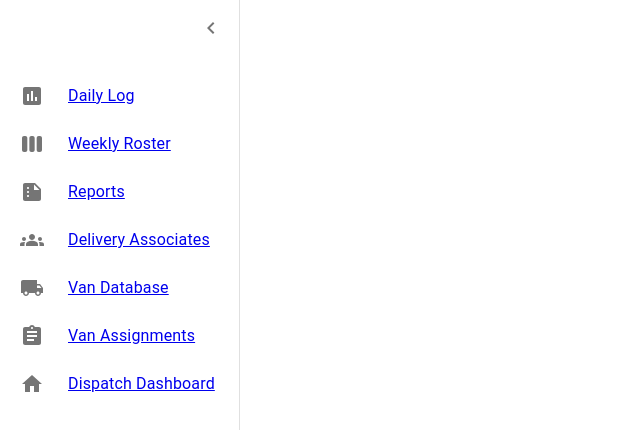
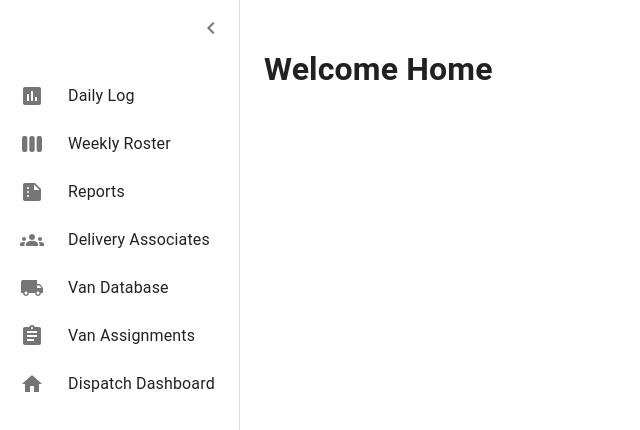
Before and after one commit to alexoserna/dsp-management-system, a React (Create React App) app: page / in a window 1280 px wide. Both pictures are taken after a click on the button "open drawer". Shown: the top 430 px of the page, without its empty margins (0-640 px from the left). Built offline with nearby package versions, Linux system fonts and the light colour scheme.

Commit message:
configured all the pages to appear to the left of the sidebar, added the router, changed to link types to NavLinks for inline changes

```diff
--- a/src/App.js
+++ b/src/App.js
@@ -1,7 +1,10 @@
 import './App.css';
 import React from 'react';
+
 import Sidebar from './components/SideBar';
 import { ThemeProvider, createTheme } from '@mui/material/styles';
+import { Box } from '@mui/system';
+
 import { Routes, Route, Outlet } from "react-router-dom";
 import Account from "./pages/Account";
 import Associates from "./pages/Associates";
@@ -15,7 +18,15 @@ import WeeklyRoster from "./pages/WeeklyRoster";
 function App() {
 
   return (
-    <div>
+    <Box sx={{ display: 'flex' }}>
+      <Sidebar />
+
+      <Box
+        sx={{
+          flex: 1,
+          padding: 3,
+        }}
+      >
         <Routes>
           <Route path="/" element={<Home />} />
           <Route path="Account" element={<Account />} />
@@ -26,11 +37,8 @@ function App() {
           <Route path="VanData" element={<VanData />} />
           <Route path="WeeklyRoster" element={<WeeklyRoster />} />
         </Routes>
-
-      <Sidebar />
-      <Outlet />
-
-    </div>
+      </Box>
+    </Box>
   );
 }
 
--- a/src/components/SideBar.js
+++ b/src/components/SideBar.js
@@ -15,7 +15,7 @@ import ReportIcon from '@mui/icons-material/Summarize';
 import ViewWeekIcon from '@mui/icons-material/ViewWeek';
 import AssessmentIcon from '@mui/icons-material/Assessment';
 import AccountCircleIcon from '@mui/icons-material/AccountCircle';
-import { Link } from "react-router-dom";
+import { NavLink } from 'react-router-dom';
 
 const drawerWidth = 240;
 
@@ -116,12 +116,13 @@ export default function Sidebar() {
             anchor: 'bottom',
           }}
         >
+
           <List>
   <ListItem disablePadding sx={{ display: 'block' }}>
-              <Link
-                to={"/DailyLog"}
-              >
     <ListItemButton
+      component={NavLink}
+      to="/DailyLog"
+      activeClassName="active" // Custom class name for the active link
       sx={{
         minHeight: 48,
         justifyContent: open ? 'initial' : 'center',
@@ -137,16 +138,22 @@ export default function Sidebar() {
       >
         <AssessmentIcon />
       </ListItemIcon>
-                  <ListItemText sx={{ opacity: open ? 1 : 0 }}>Daily Log</ListItemText>
+      <ListItemText
+        primary="Daily Log"
+        sx={{
+          opacity: open ? 1 : 0,
+          textDecoration: 'none',
+          color: 'inherit',
+        }}
+      />
     </ListItemButton>
-              </Link>
   </ListItem>
 
   <ListItem disablePadding sx={{ display: 'block' }}>
-              <Link
-                to={"/WeeklyRoster"}
-              >
     <ListItemButton
+      component={NavLink}
+      to="/WeeklyRoster"
+      activeClassName="active" // Custom class name for the active link
       sx={{
         minHeight: 48,
         justifyContent: open ? 'initial' : 'center',
@@ -162,16 +169,22 @@ export default function Sidebar() {
       >
         <ViewWeekIcon />
       </ListItemIcon>
-                  <ListItemText sx={{ opacity: open ? 1 : 0 }}>Weekly Roster</ListItemText>
+      <ListItemText
+        primary="Weekly Roster"
+        sx={{
+          opacity: open ? 1 : 0,
+          textDecoration: 'none',
+          color: 'inherit',
+        }}
+      />
     </ListItemButton>
-              </Link>
   </ListItem>
 
   <ListItem disablePadding sx={{ display: 'block' }}>
-              <Link
-                to={"/Reports"}
-              >
     <ListItemButton
+      component={NavLink}
+      to="/Reports"
+      activeClassName="active" // Custom class name for the active link
       sx={{
         minHeight: 48,
         justifyContent: open ? 'initial' : 'center',
@@ -187,16 +200,22 @@ export default function Sidebar() {
       >
         <ReportIcon />
       </ListItemIcon>
-                  <ListItemText sx={{ opacity: open ? 1 : 0 }}>Reports</ListItemText>
+      <ListItemText
+        primary="Reports"
+        sx={{
+          opacity: open ? 1 : 0,
+          textDecoration: 'none',
+          color: 'inherit',
+        }}
+      />
     </ListItemButton>
-              </Link>
   </ListItem>
 
   <ListItem disablePadding sx={{ display: 'block' }}>
-              <Link
-                to={"/Associates"}
-              >
     <ListItemButton
+      component={NavLink}
+      to="/Associates"
+      activeClassName="active" // Custom class name for the active link
       sx={{
         minHeight: 48,
         justifyContent: open ? 'initial' : 'center',
@@ -212,16 +231,22 @@ export default function Sidebar() {
       >
         <Groups />
       </ListItemIcon>
-                  <ListItemText sx={{ opacity: open ? 1 : 0 }}>Delivery Associates</ListItemText>
+      <ListItemText
+        primary="Delivery Associates"
+        sx={{
+          opacity: open ? 1 : 0,
+          textDecoration: 'none',
+          color: 'inherit',
+        }}
+      />
     </ListItemButton>
-              </Link>
   </ListItem>
 
   <ListItem disablePadding sx={{ display: 'block' }}>
-              <Link
-                to={"/VanData"}
-              >
     <ListItemButton
+      component={NavLink}
+      to="/VanData"
+      activeClassName="active" // Custom class name for the active link
       sx={{
         minHeight: 48,
         justifyContent: open ? 'initial' : 'center',
@@ -237,16 +262,22 @@ export default function Sidebar() {
       >
         <Delivery />
       </ListItemIcon>
-                  <ListItemText sx={{ opacity: open ? 1 : 0 }}>Van Database</ListItemText>
+      <ListItemText
+        primary="Van Database"
+        sx={{
+          opacity: open ? 1 : 0,
+          textDecoration: 'none',
+          color: 'inherit',
+        }}
+      />
     </ListItemButton>
-              </Link>
   </ListItem>
 
   <ListItem disablePadding sx={{ display: 'block' }}>
-              <Link
-                to={"/VanAssignments"}
-              >
     <ListItemButton
+      component={NavLink}
+      to="/VanAssignments"
+      activeClassName="active" // Custom class name for the active link
       sx={{
         minHeight: 48,
         justifyContent: open ? 'initial' : 'center',
@@ -262,16 +293,22 @@ export default function Sidebar() {
       >
         <AssignmentIcon />
       </ListItemIcon>
-                  <ListItemText sx={{ opacity: open ? 1 : 0 }}>Van Assignments</ListItemText>
+      <ListItemText
+        primary="Van Assignments"
+        sx={{
+          opacity: open ? 1 : 0,
+          textDecoration: 'none',
+          color: 'inherit',
+        }}
+      />
     </ListItemButton>
-              </Link>
   </ListItem>
 
   <ListItem disablePadding sx={{ display: 'block' }}>
-              <Link
-                to={"/"}
-              >
     <ListItemButton
+      component={NavLink}
+      to="/"
+      activeClassName="active" // Custom class name for the active link
       sx={{
         minHeight: 48,
         justifyContent: open ? 'initial' : 'center',
@@ -287,18 +324,23 @@ export default function Sidebar() {
       >
         <HomeIcon />
       </ListItemIcon>
-                  <ListItemText sx={{ opacity: open ? 1 : 0 }}>Dispatch Dashboard</ListItemText>
+      <ListItemText
+        primary="Dispatch Dashboard"
+        sx={{
+          opacity: open ? 1 : 0,
+          textDecoration: 'none',
+          color: 'inherit',
+        }}
+      />
     </ListItemButton>
-              </Link>
   </ListItem>
 
-            <ListItem disablePadding sx={{ display: 'block' }}>
-              <Link
-                to={"/Account"}
-              >
+  <ListItem disablePadding sx={{ display: 'block', marginTop: 50 }}>
     <ListItemButton
+      component={NavLink}
+      to="/Account"
+      activeClassName="active" // Custom class name for the active link
       sx={{
-                    marginTop: 50,
         minHeight: 48,
         justifyContent: open ? 'initial' : 'center',
         px: 2.5,
@@ -313,16 +355,21 @@ export default function Sidebar() {
       >
         <AccountCircleIcon />
       </ListItemIcon>
-                  <ListItemText sx={{ opacity: open ? 1 : 0 }}>DSP Info</ListItemText>
+      <ListItemText
+        primary="DSP Info"
+        sx={{
+          opacity: open ? 1 : 0,
+          textDecoration: 'none',
+          color: 'inherit',
+        }}
+      />
     </ListItemButton>
-              </Link>
   </ListItem>
+</List>
 
-          </List>
 
         </Box>
       </Drawer>
-
     </Box>
   );
 }
```
Lines whose indentation alone changed are shown as unchanged.
